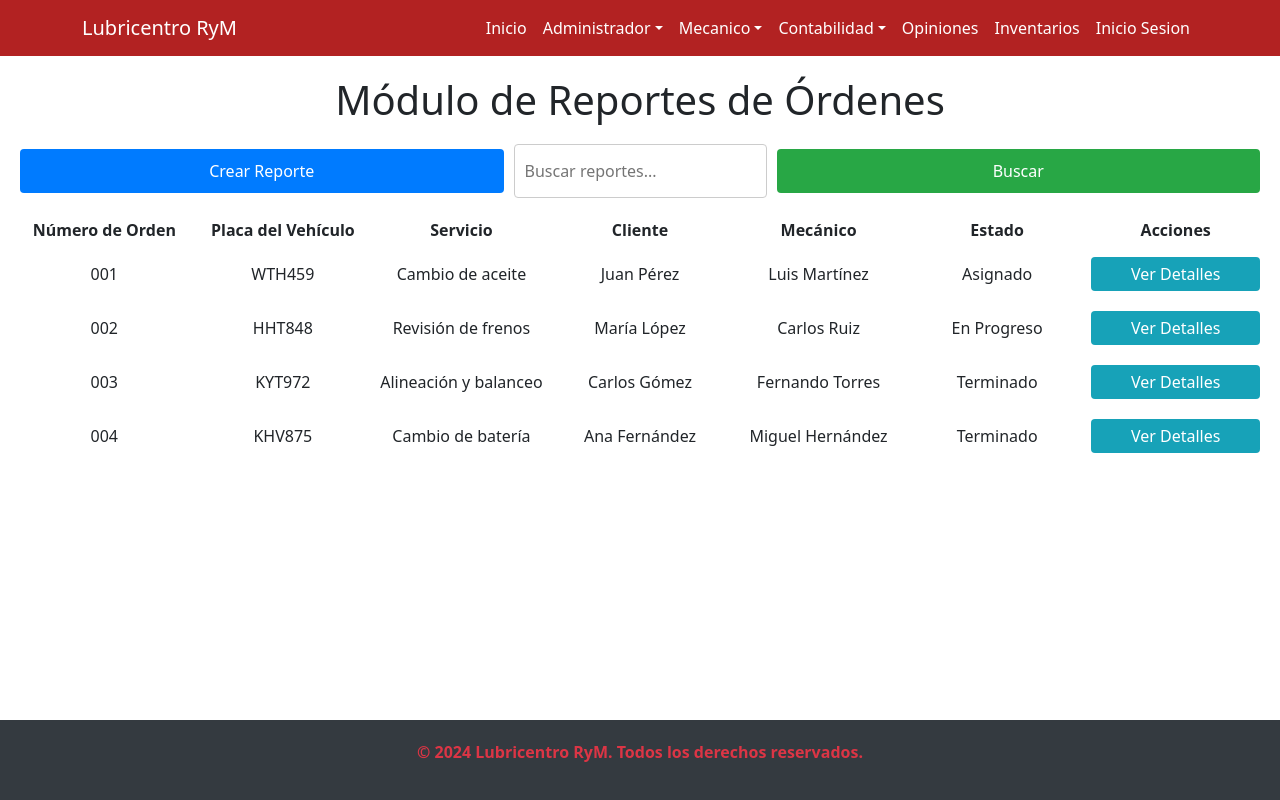
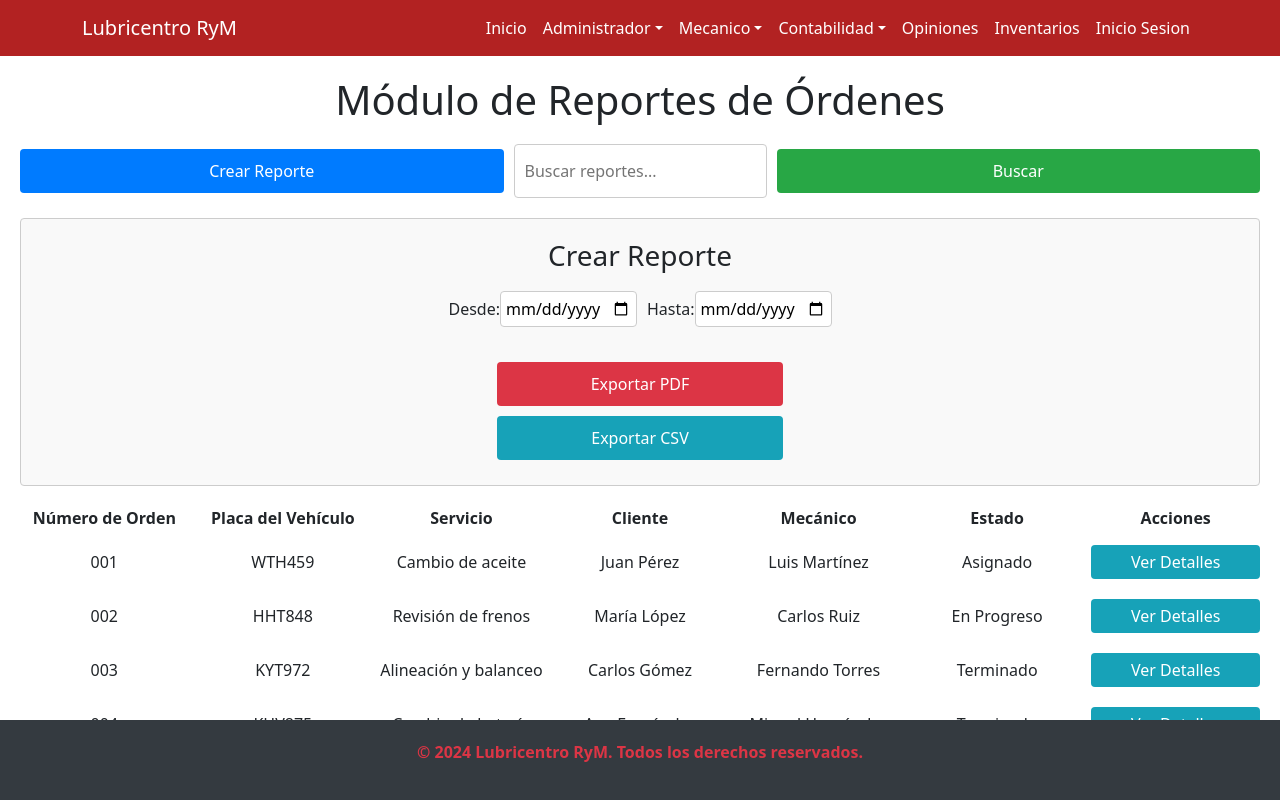
Before and after one commit to bacosta30762/ProyectoFinalFidelitas, a React (Create React App) app in the folder web-page-lubricentro/: page /reporte-ordenes in a window 1280 px wide. Both pictures are taken after a click on the button "Crear Reporte". Built offline with nearby package versions, Linux system fonts and the light colour scheme; what @react-pdf/renderer would draw is missing.

Commit message:
Reporte Ordenes
Crear reporte

```diff
--- a/web-page-lubricentro/src/pages/ReporteOrdenesPage.jsx
+++ b/web-page-lubricentro/src/pages/ReporteOrdenesPage.jsx
@@ -1,8 +1,8 @@
 import React, { useState } from "react";
 
 const ReporteOrdenesPage = () => {
-  // Datos fake para los reportes de órdenes
   const reportes = [
+    // Datos fake para los reportes de órdenes
     {
       id: 1,
       numeroOrden: "001",
@@ -43,8 +43,10 @@ const ReporteOrdenesPage = () => {
 
   const [filteredReportes, setFilteredReportes] = useState(reportes);
   const [searchTerm, setSearchTerm] = useState("");
+  const [showMenu, setShowMenu] = useState(false);
+  const [fechaDesde, setFechaDesde] = useState("");
+  const [fechaHasta, setFechaHasta] = useState("");
 
-  // Función para buscar reportes
   const handleSearch = () => {
     const filtered = reportes.filter(
       (reporte) =>
@@ -60,6 +62,16 @@ const ReporteOrdenesPage = () => {
     setFilteredReportes(filtered);
   };
 
+  const handleExportPDF = () => {
+    alert(`Exportar en PDF desde ${fechaDesde} hasta ${fechaHasta}`);
+  };
+
+  const handleExportCSV = () => {
+    alert(`Exportar en CSV desde ${fechaDesde} hasta ${fechaHasta}`);
+  };
+
+  const today = new Date().toISOString().split("T")[0]; // Fecha actual en formato YYYY-MM-DD
+
   return (
     <div style={{ padding: "20px" }}>
       <h1 style={{ textAlign: "center", marginBottom: "20px" }}>
@@ -74,7 +86,7 @@ const ReporteOrdenesPage = () => {
         }}
       >
         <button
-          onClick={() => alert("Crear reporte funcionalidad próximamente")}
+          onClick={() => setShowMenu(!showMenu)}
           style={{
             padding: "10px 20px",
             borderRadius: "4px",
@@ -112,6 +124,84 @@ const ReporteOrdenesPage = () => {
           Buscar
         </button>
       </div>
+
+      {showMenu && (
+        <div
+          style={{
+            marginBottom: "20px",
+            padding: "20px",
+            border: "1px solid #ccc",
+            borderRadius: "4px",
+            backgroundColor: "#f9f9f9",
+            display: "flex",
+            flexDirection: "column",
+            alignItems: "center",
+            gap: "10px",
+          }}
+        >
+          <h3>Crear Reporte</h3>
+          <div style={{ display: "flex", gap: "10px" }}>
+            <div>
+              <label>Desde:</label>
+              <input
+                type="date"
+                value={fechaDesde}
+                onChange={(e) => setFechaDesde(e.target.value)}
+                max={today} // No permitir fechas a futuro
+                style={{
+                  padding: "5px",
+                  borderRadius: "4px",
+                  border: "1px solid #ccc",
+                }}
+              />
+            </div>
+            <div>
+              <label>Hasta:</label>
+              <input
+                type="date"
+                value={fechaHasta}
+                onChange={(e) => setFechaHasta(e.target.value)}
+                max={today} // No permitir fechas a futuro
+                style={{
+                  padding: "5px",
+                  borderRadius: "4px",
+                  border: "1px solid #ccc",
+                }}
+              />
+            </div>
+          </div>
+          <div style={{ marginTop: "20px" }}>
+            <button
+              onClick={handleExportPDF}
+              style={{
+                padding: "10px 20px",
+                borderRadius: "4px",
+                border: "none",
+                backgroundColor: "#dc3545",
+                color: "#fff",
+                cursor: "pointer",
+                marginRight: "10px",
+              }}
+            >
+              Exportar PDF
+            </button>
+            <button
+              onClick={handleExportCSV}
+              style={{
+                padding: "10px 20px",
+                borderRadius: "4px",
+                border: "none",
+                backgroundColor: "#17a2b8",
+                color: "#fff",
+                cursor: "pointer",
+              }}
+            >
+              Exportar CSV
+            </button>
+          </div>
+        </div>
+      )}
+
       <div
         style={{
           display: "grid",
```
